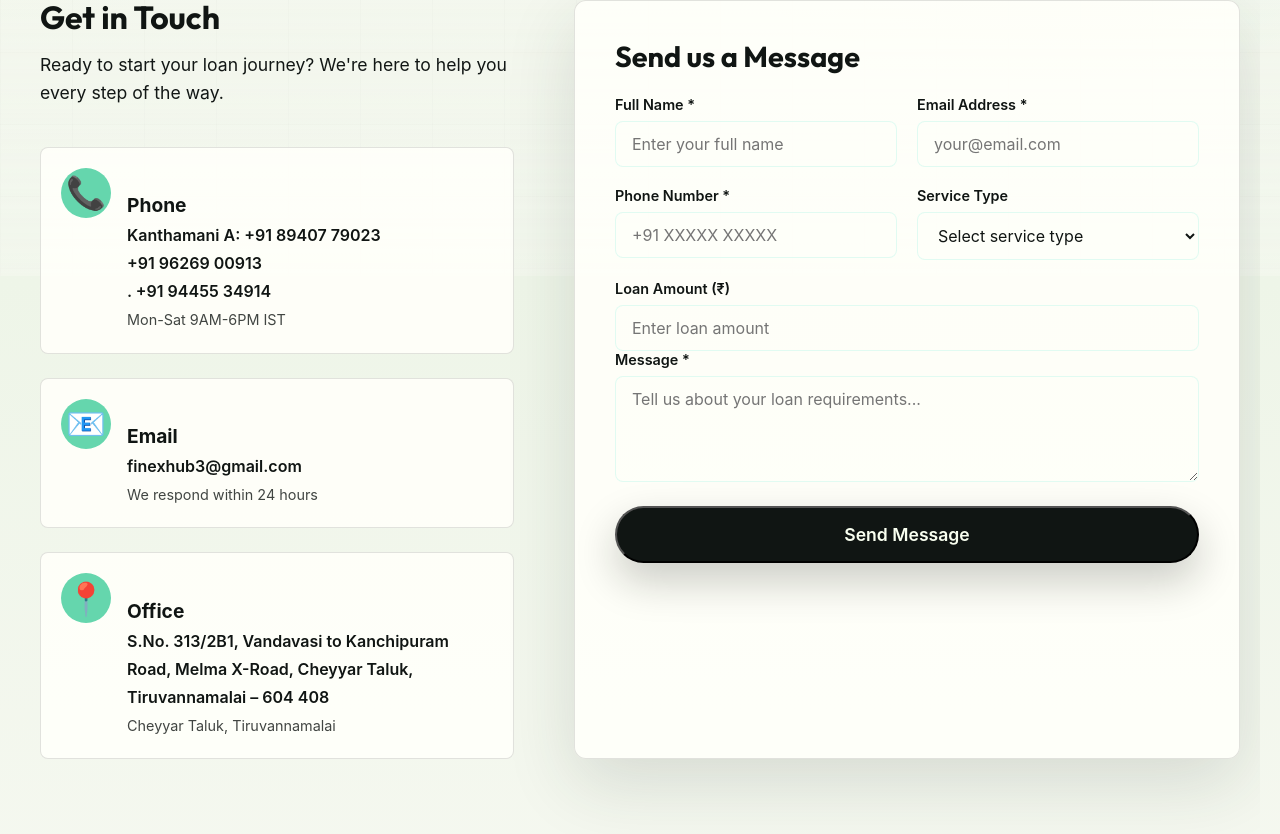
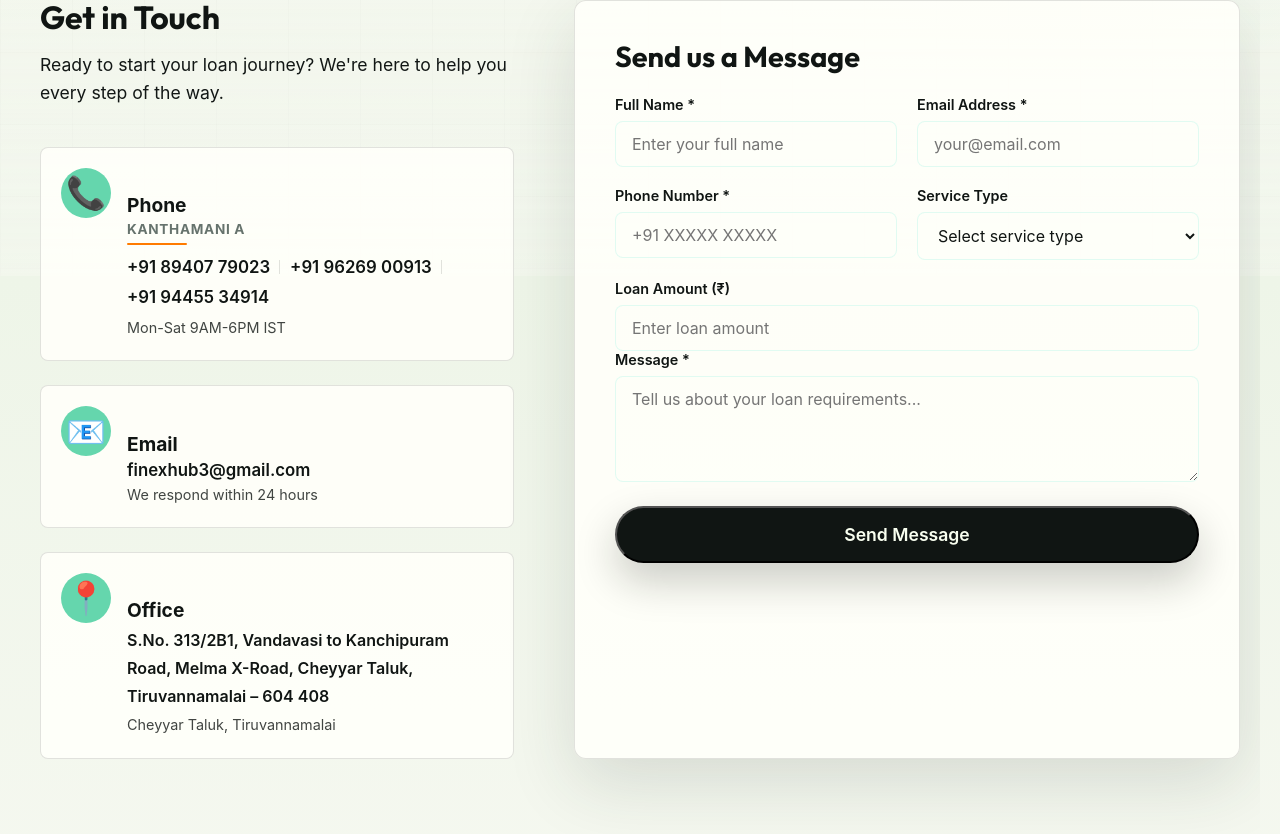
Before and after one commit to finexhub3-spec/finexhub, a React (Vite) app: page /contact in a window 1280 px wide. Shown: the part 524-1358 px from the top of the page. Built offline with nearby package versions, Linux system fonts and the light colour scheme.

Commit message:
feat: describe your changes

```diff
--- a/src/pages/ContactPage.css
+++ b/src/pages/ContactPage.css
@@ -74,6 +74,85 @@
   color: var(--text);
   opacity: 0.8;
 }
+
+.contact-phones {
+  display: flex;
+  flex-direction: column;
+  margin-top: 6px;
+  margin-bottom: 8px;
+}
+
+.contact-person {
+  display: flex;
+  flex-direction: column;
+}
+
+.contact-name {
+  font-size: 0.85rem;
+  font-weight: 700;
+  color: var(--muted);
+  text-transform: uppercase;
+  letter-spacing: 0.05em;
+  line-height: 1;
+}
+
+.orange-line {
+  height: 2px;
+  background: #ff7b00;
+  width: 60px;
+  margin-top: 6px;
+  margin-bottom: 12px;
+  border-radius: 2px;
+}
+
+.phone-list {
+  display: flex;
+  flex-wrap: wrap;
+  align-items: center;
+  gap: 10px 20px;
+}
+
+.phone-link {
+  color: var(--ink);
+  font-size: 1.05rem;
+  font-weight: 600;
+  text-decoration: none;
+  transition: all 0.2s ease;
+  position: relative;
+}
+
+.phone-link:hover {
+  color: #ff7b00;
+}
+
+/* Dividing line between numbers */
+.phone-link:not(:last-child)::after {
+  content: "";
+  position: absolute;
+  right: -10px;
+  top: 15%;
+  height: 70%;
+  width: 1px;
+  background: var(--line);
+  pointer-events: none;
+}
+
+.email-link {
+  color: var(--ink);
+  font-size: 1.05rem;
+  font-weight: 600;
+  text-decoration: none;
+  display: inline-flex;
+  align-items: center;
+  transition: all 0.2s ease;
+  width: fit-content;
+}
+
+.email-link:hover {
+  color: #ff7b00;
+  transform: translateX(4px);
+}
+
 
 /* Contact Form Styles */
 .contact-form-container {
--- a/src/pages/ContactPage.jsx
+++ b/src/pages/ContactPage.jsx
@@ -111,13 +111,16 @@ function ContactPage() {
     {
       icon: '📞',
       title: 'Phone',
-      details: 'Kanthamani A: +91 89407 79023\n      +91 96269 00913\n.    +91 94455 34914',
+      details: [
+        { label: 'Kanthamani A', numbers: ['+91 89407 79023', '+91 96269 00913', '+91 94455 34914'] }
+      ],
       description: 'Mon-Sat 9AM-6PM IST'
     },
     {
       icon: '📧',
       title: 'Email',
       details: 'finexhub3@gmail.com',
+      link: 'mailto:finexhub3@gmail.com',
       description: 'We respond within 24 hours'
     },
     {
@@ -160,7 +163,33 @@ function ContactPage() {
                   <div className="contact-icon">{info.icon}</div>
                   <div className="contact-details">
                     <h4>{info.title}</h4>
-                    <p className="contact-primary" style={{ whiteSpace: 'pre-line' }}>{info.details}</p>
+                    {Array.isArray(info.details) ? (
+                      <div className="contact-phones">
+                        {info.details.map((contact, cIdx) => (
+                          <div key={cIdx} className="contact-person">
+                            <span className="contact-name">{contact.label}</span>
+                            <div className="orange-line"></div>
+                            <div className="phone-list">
+                              {contact.numbers.map((num, nIdx) => (
+                                <a
+                                  key={nIdx}
+                                  href={`tel:${num.replace(/[^+\d]/g, '')}`}
+                                  className="phone-link"
+                                >
+                                  {num}
+                                </a>
+                              ))}
+                            </div>
+                          </div>
+                        ))}
+                      </div>
+                    ) : info.link ? (
+                      <a href={info.link} className="contact-primary email-link">
+                        {info.details}
+                      </a>
+                    ) : (
+                      <p className="contact-primary">{info.details}</p>
+                    )}
                     <p className="contact-secondary">{info.description}</p>
                   </div>
                 </motion.div>
```
Also changed, not shown: 4 other files (tests, documents, lock files or other folders).
